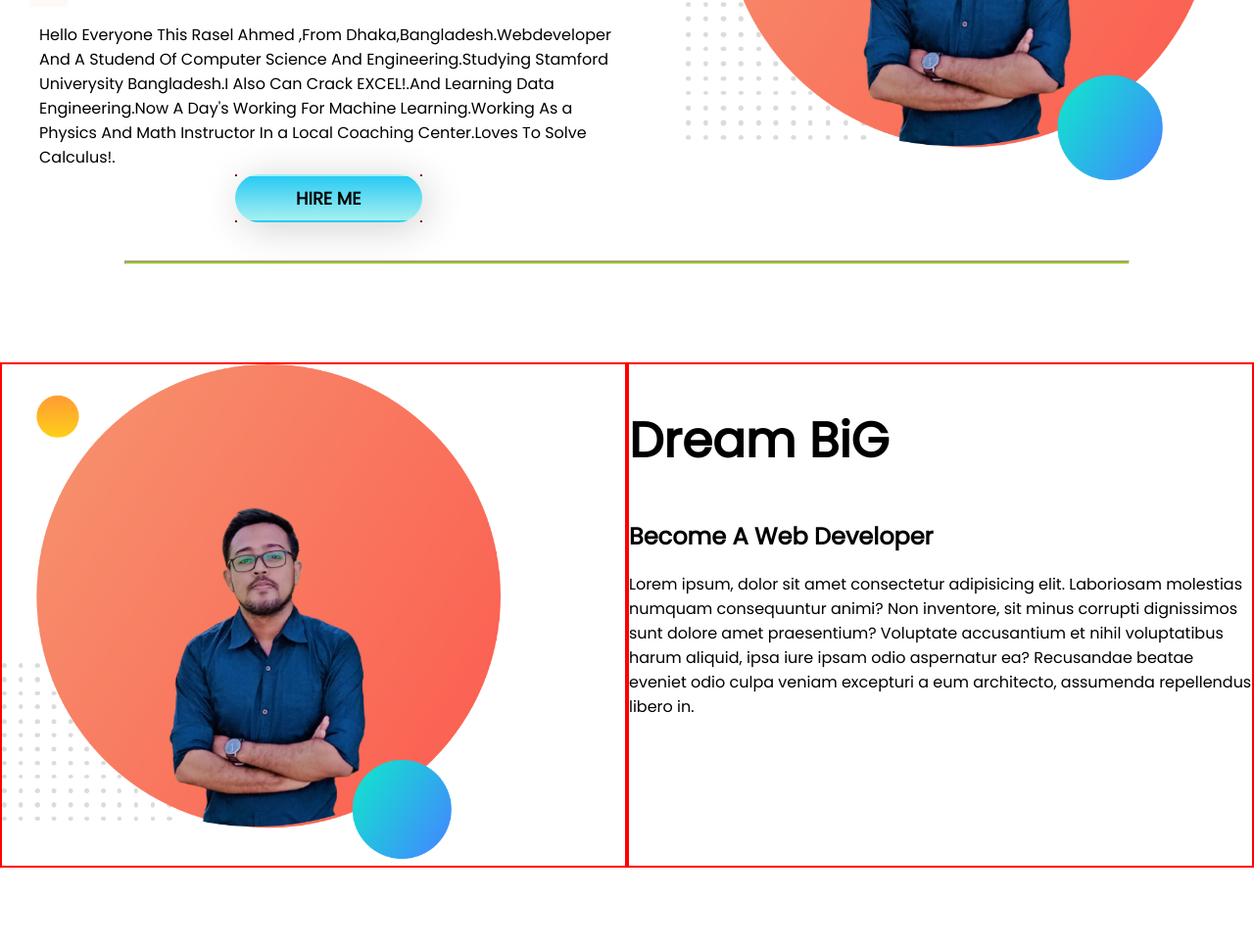
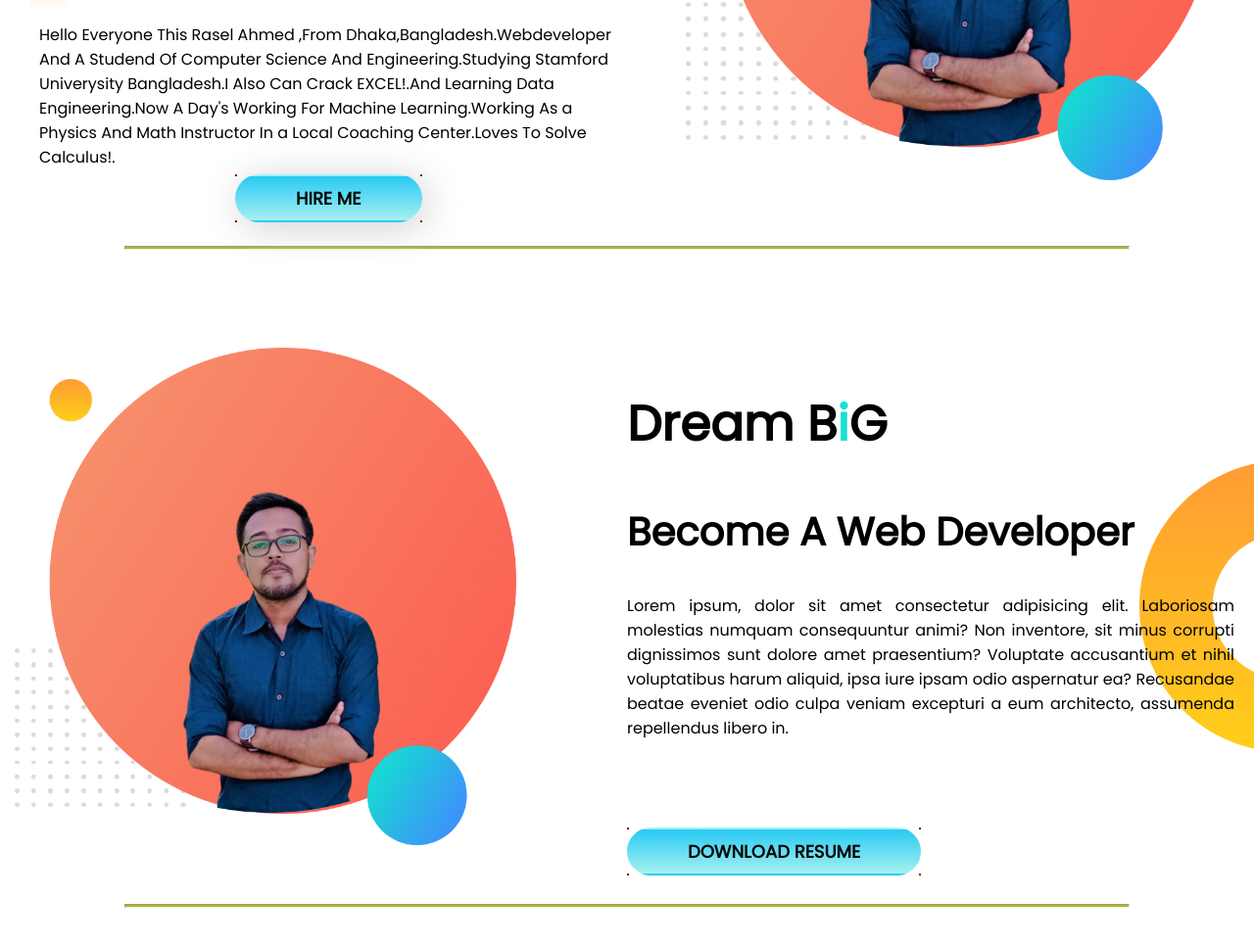
Before and after one commit to Rasel-69/new-portfolio, a plain HTML site: page index.html in a window 1280 px wide. Shown: the part 352-1318 px from the top of the page at 98% size. Before the commit the page ends 1238 px from the top, so only its background shows below. Drawn offline with Linux system fonts and the light colour scheme.

Commit message:
second section add

```diff
--- a/index.html
+++ b/index.html
@@ -32,12 +32,13 @@
     <img src="images/my-bg.png" alt="Author Photo">
 </div>
 <div class="second-half-width">
-    <h1>Dream BiG</h1>
+    <h1>Dream B<span class="blue-color">i</span>G</h1>
     <h2>Become A Web Developer</h2>
     <p>Lorem ipsum, dolor sit amet consectetur adipisicing elit. Laboriosam molestias numquam consequuntur animi? Non inventore, sit minus corrupti dignissimos sunt dolore amet praesentium? Voluptate accusantium et nihil voluptatibus harum aliquid, ipsa iure ipsam odio aspernatur ea? Recusandae beatae eveniet odio culpa veniam excepturi a eum architecto, assumenda repellendus libero in.</p>
+    <a class="resume-button" href="">DOWNLOAD RESUME</a>
 </div>
 </section>
-
+<hr>
 
 
 </body>
--- a/style.css
+++ b/style.css
@@ -43,7 +43,7 @@ h3{
     box-shadow: 5px 5px 40px rgb(209, 207, 207);
 }
 hr{
-    margin-top: 50px;
+   margin-top: 35px;
     margin-bottom: 100px;
     width: 80%;
     height: 2px;
@@ -53,12 +53,40 @@ hr{
 /*secodn section Style here */
 .second-section{
     display: flex;
-
+    margin: 40px auto;
+    background-image: url(images/dream-bg.png);
+    background-repeat: no-repeat;
+    background-position: right;
 }
 .second-half-width{
     width: 50%;
-    border: 2px solid red;
+
+}
+h2{
+    font-size: 40px;
+}
+.second-half-width>p{
+    text-align: justify;
+    padding-right: 20px;
+    margin-bottom: 100px;
 }
 .second-half-width>img{
     width: 80%;
+    padding-left: 15px;
 }
+.blue-color{
+    color: rgb(26, 224, 214);
+}
+.resume-button{
+    background-image: linear-gradient(rgb(40, 202, 243),rgb(166, 240, 240));
+    padding:10px 60px;
+    font-size: 18px;
+    font-weight: 700;
+    text-decoration: none;
+    color:rgb(7, 7, 7);
+
+    border:2px solid rgb(255, 7, 7);
+    border-image: linear-gradient(red,black);
+    border-radius: 50px;
+    box-shadow: 5px 5px 40px r
+}
```
